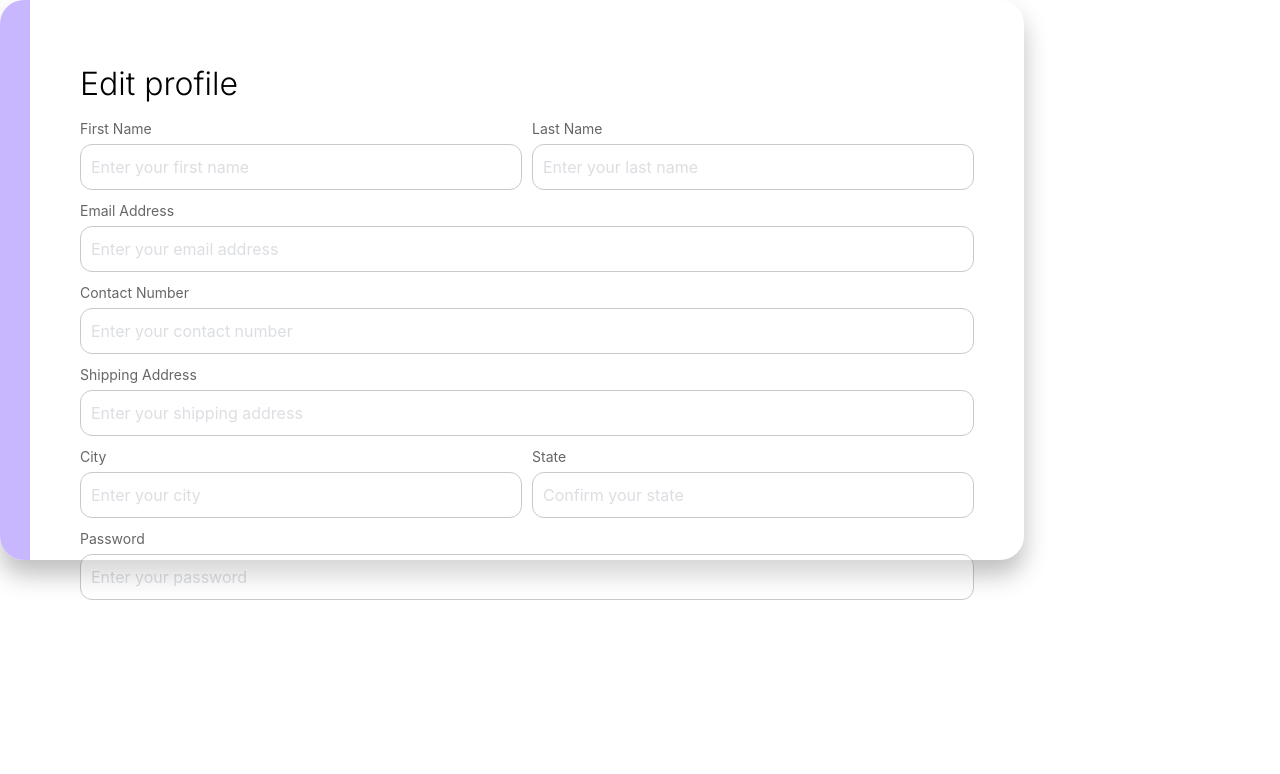
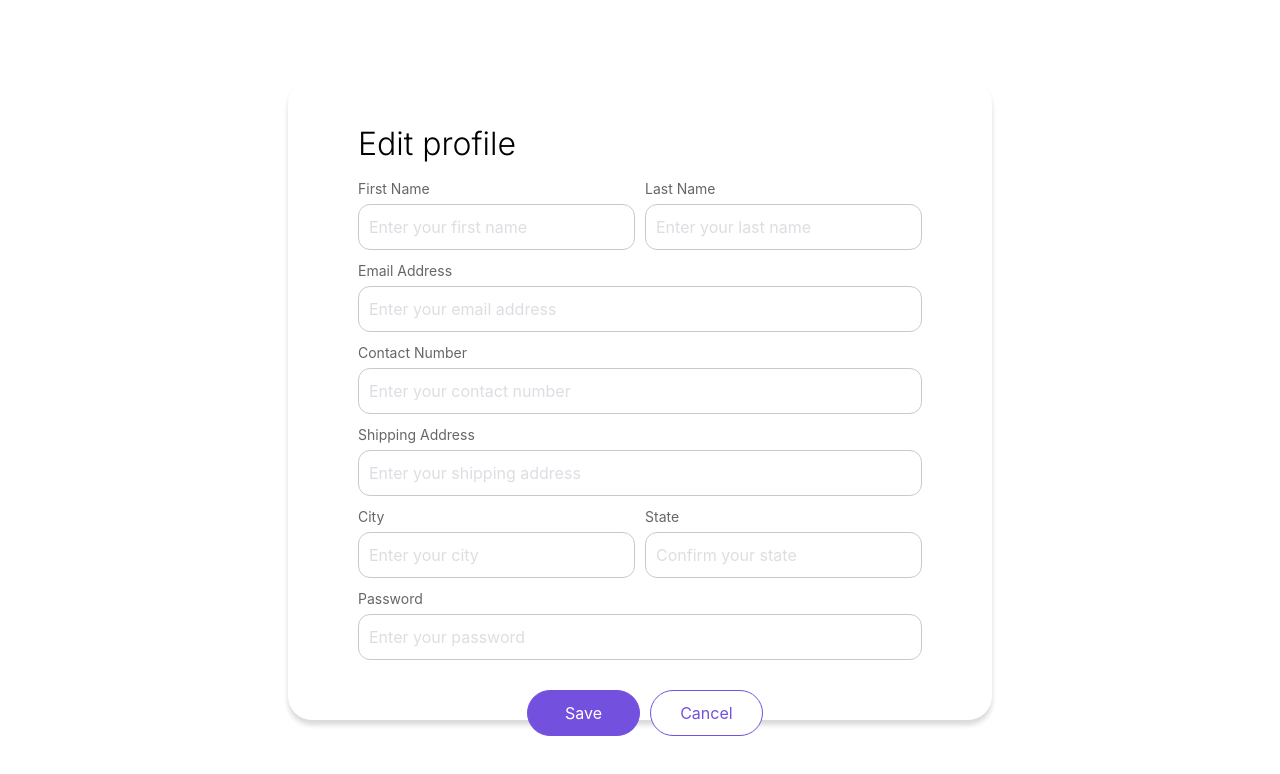
Before and after one commit to AsynchronousNotAvailable/WIF2003-Assignment, a React (Create React App) app in the folder frontend/: page /editprofile in a window 1280 px wide. Shown: the top 774 px of the page. Built offline with nearby package versions, Linux system fonts and the light colour scheme.

Commit message:
editProfile skeleton

```diff
--- a/frontend/src/pages/general/EditProfile.jsx
+++ b/frontend/src/pages/general/EditProfile.jsx
@@ -7,52 +7,20 @@ import styled from "styled-components";
 
 const Container = styled.div`
     display: flex;
-    justify-content: flex-start;
-    align-items: stretch;
+    justify-content: center;
+    align-items: center;
     padding: 0;
     margin: 0;
     overflow: hidden;
     height: 100vh;
 `
 
-const StyledLogo = styled.img`
-    width: 439px;
-    height: 391px;
-    margin-bottom: 20px;
-`
-
-const TagLine = styled.h1`
-    font-size: 36px;
-    font-weight: bold;
-    color: #7450DF;
-    margin-bottom: 15px;
-`
-
-const TagLineContent = styled.div`
-    flex: 1;
-    display: flex;
-    flex-direction: column;
-    justify-content: flex-start;
-    align-items: flex-end;
-    margin-right: 0;
-    margin-top: 10%;
-    background-color: white;
-`
-const FormContainer  = styled.div`
-    display: flex;
-    justify-content: center;
-    align-items: center;
-    height: 100vh;
-    width: 60%;
-`
-
 const FormWrapper = styled.div`
-    width: 80%;
-    height: 70%;
-    padding: 50px;
+    width: 55%;
+    height: 80%;
+    padding: 30px 70px;
     border-radius: 24px;
-    box-shadow: 0px 15px 25px rgba(0, 0, 0, 0.25);
-    border-left: 30px solid #C8B6FF;
+    box-shadow: 0px 5px 5px rgba(0, 0, 0, 0.15);
 `;
 
 const SmallText = styled.p`
@@ -64,23 +32,6 @@ const SmallText = styled.p`
     opacity: ${({ withOpacity }) => withOpacity ? '0.6' : '1.0'};
 `
 
-const LoginLink = styled.a`
-    text-decoration: underline;
-    cursor: pointer;
-
-    &:hover {
-        font-weight: bold;
-    }
-`;
-
-const TogglePassword = styled.input`
-`;
-
-const PasswordLabel = styled.label`
-    font-size: 14px;
-    margin-left: 5px;
-`;
-
 function EditProfile() {
     const [firstName, setFirstName] = useState("");
     const [lastName, setLastName] = useState("");
@@ -91,6 +42,15 @@ function EditProfile() {
     const [city, setCity] = useState("");
     const [state, setState] = useState("");
     const navigation = useNavigate();
+
+    const handleSave = () => {
+        alert("Profile updated successfully");
+        navigation("/customer");
+    }
+
+    const handleCancel = () => {
+        navigation("/customer");
+    }
 
     const EditProfileForm = () => {
       return (
@@ -116,6 +76,10 @@ function EditProfile() {
           <FormWrapper>
             <SmallText style={{ fontSize: "32px", fontWeight: "medium" }}>Edit profile</SmallText>
             <EditProfileForm/>
+            <div style={{ display: "flex", justifyContent: "center", width: "100%", marginBottom: "30px", marginTop: "30px" }}>
+                <CustomButton text="Save" backgroundColor="#7450DF" borderColor="#7450DF" textColor="white" width="20%" onClick={handleSave} />
+                <CustomButton text="Cancel" backgroundColor="white" borderColor="#7450DF" textColor="#7450DF" width="20%" onClick={handleCancel} />
+            </div>
           </FormWrapper>
       </Container>
     )
```
Lines whose indentation alone changed are shown as unchanged.
